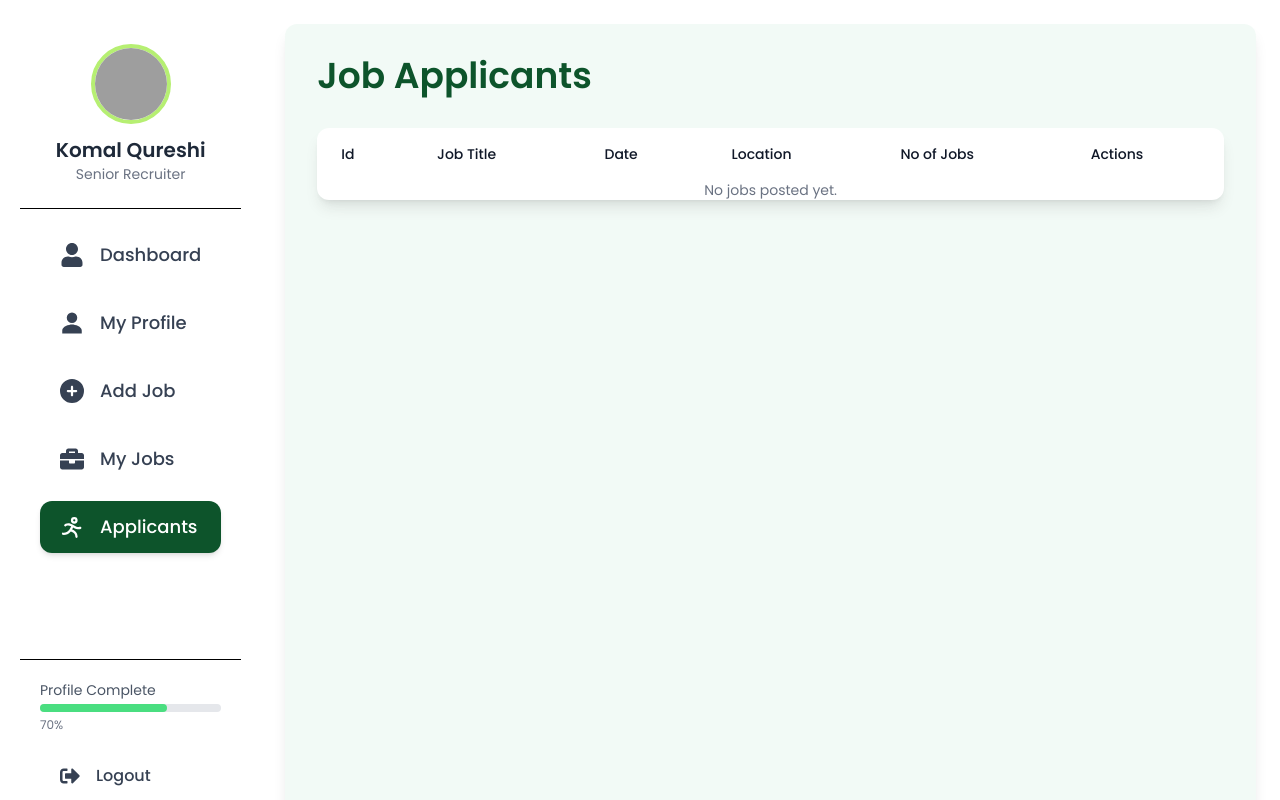
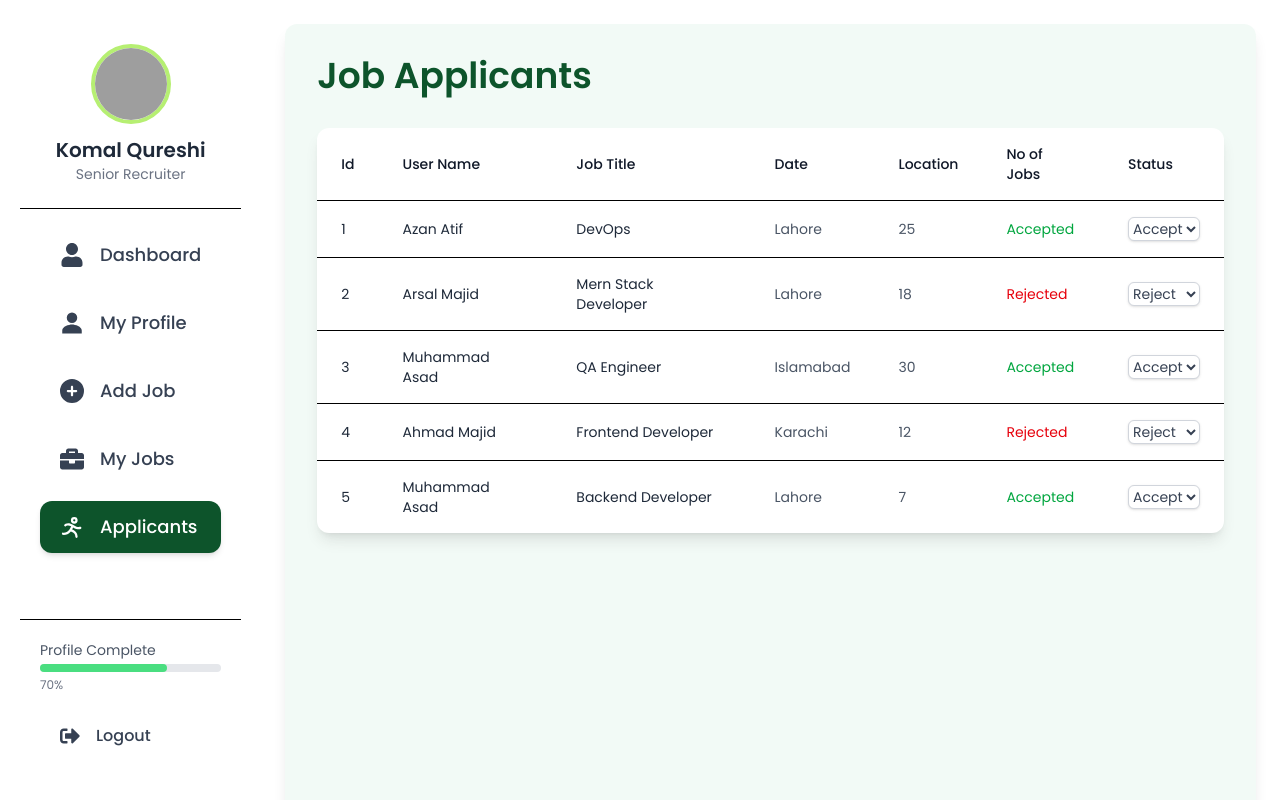
Before and after one commit to tabishmishere/Job-Portal-App, a React (Vite) app: page /dashboard/applicants in a window 1280 px wide. Built offline with nearby package versions, Linux system fonts and the light colour scheme; grey boxes are pictures that could not be loaded.

Commit message:
build job applicant ui and update sidebar according to that.

```diff
--- a/src/admin/JobApplicants.jsx
+++ b/src/admin/JobApplicants.jsx
@@ -1,10 +1,60 @@
 import React, { useState } from 'react';
 import { MdDelete } from 'react-icons/md';
 import { FaEdit } from 'react-icons/fa';
+import JobForm from "../components/Admin/JobForm";
 
 const JobApplicants = () => {
-  const [postedJobs, setPostedJobs] = useState([]);
+  const [postedJobs, setPostedJobs] = useState([
+    {
+      id: 1,
+      userName: 'Azan Atif',
+      title: "DevOps",
+      location: 'Lahore',
+      applicants: 25,
+      status: 'Accepted',
+    },
+    {
+      id: 2,
+      userName: 'Arsal Majid',
+      title: "Mern Stack Developer",
+      location: 'Lahore',
+      applicants: 18,
+      status: 'Rejected',
+    },
+    {
+      id: 3,
+      userName: 'Muhammad Asad',
+      title: "QA Engineer",
+      location: 'Islamabad',
+      applicants: 30,
+      status: 'Accepted',
+    },
+    {
+      id: 4,
+      userName: 'Ahmad Majid',
+      title: "Frontend Developer",
+      location: 'Karachi',
+      applicants: 12,
+      status: 'Rejected',
+    },
+    {
+      id: 5,
+      userName: 'Muhammad Asad',
+      title: "Backend Developer",
+      location: 'Lahore',
+      applicants: 7,
+      status: 'Accepted',
+    },
+  ]);
   const [isModalOpen, setIsModalOpen] = useState(false);
+
+  const handleStatusChange = (id, status) => {
+    setPostedJobs((prevJobs) =>
+      prevJobs.map((job) =>
+        job.id === id ? { ...job, status: status } : job
+      )
+    );
+  };
 
   return (
     <div className="flex-1 p-4 sm:p-8 bg-[rgba(211,239,224,0.3)] rounded-xl shadow-lg min-h-screen">
@@ -22,37 +72,47 @@ const JobApplicants = () => {
             <thead>
               <tr>
                 <th className="py-4 px-6 text-left font-medium text-gray-900">Id</th>
+                <th className="py-4 px-6 text-left font-medium text-gray-900">User Name</th>
                 <th className="py-4 px-6 text-left font-medium text-gray-900">Job Title</th>
                 <th className="py-4 px-6 text-left font-medium text-gray-900">Date</th>
                 <th className="py-4 px-6 text-left font-medium text-gray-900">Location</th>
                 <th className="py-4 px-6 text-left font-medium text-gray-900">No of Jobs</th>
-                <th className="py-4 px-6 text-left font-medium text-gray-900">Actions</th>
+                <th className="py-4 px-6 text-left font-medium text-gray-900">Status</th>
               </tr>
             </thead>
             <tbody>
               {postedJobs.length > 0 ? (
                 postedJobs.map((job) => (
                   <tr key={job.id} className="border-t hover:bg-gray-100 transition-all">
+                    <td className="py-4 px-6 text-gray-800">{job.id}</td>
+                    <td className="py-4 px-6 text-gray-800">{job.userName}</td>
                     <td className="py-4 px-6 text-gray-800">{job.title}</td>
-                    <td className="py-4 px-6 text-gray-600">{job.date}</td>
                     <td className="py-4 px-6 text-gray-600">{job.location}</td>
                     <td className="py-4 px-6 text-gray-600">{job.applicants}</td>
+                    <td className="py-4 px-6 text-gray-600">
+                      <span className={job.status === 'Accepted' ? 'text-green-600' : 'text-red-600'}>
+                        {job.status}
+                      </span>
+                    </td>
                     <td className="py-4 px-6">
                       <div className="flex space-x-4">
-                        <button className="text-gray-600 hover:text-red-600 transition-all">
-                          <MdDelete className="text-xl" />
-                        </button>
-                        <button className="text-gray-600 hover:text-green-600 transition-all">
-                          <FaEdit className="text-xl" />
-                        </button>
+                        <select
+                          value={job.status}
+                          onChange={(e) => handleStatusChange(job.id, e.target.value)}
+                          className="bg-white text-sm text-gray-700 border border-gray-300 rounded-md shadow-sm"
+                        >
+                          <option value="Accepted">Accept</option>
+                          <option value="Rejected">Reject</option>
+                        </select>
+
                       </div>
                     </td>
                   </tr>
                 ))
               ) : (
                 <tr>
-                  <td colSpan="6" className="text-center text-gray-500">
-                    No jobs posted yet.
+                  <td colSpan="7" className="text-center text-gray-500">
+                    No job applicants yet.
                   </td>
                 </tr>
               )}
@@ -62,15 +122,12 @@ const JobApplicants = () => {
 
         {/* Mobile View */}
         <div className="block md:hidden p-4 space-y-4">
-          {postedJobs.map((job) => (
+          {postedJobs.length > 0 ? (
+            postedJobs.map((job) => (
               <div key={job.id} className="bg-gray-50 rounded-lg p-4 shadow border border-gray-200">
                 <div className="mb-2">
                   <p className="text-sm text-gray-500">Job Title</p>
-                <p className="text-base font-semibold text-gray-800">{job.title}</p>
-              </div>
-              <div className="mb-2">
-                <p className="text-sm text-gray-500">Date</p>
-                <p className="text-base text-gray-700">{job.date}</p>
+                  <p className="text-base font-semibold text-gray-800">{job.userName}</p>
                 </div>
                 <div className="mb-2">
                   <p className="text-sm text-gray-500">Location</p>
@@ -80,23 +137,31 @@ const JobApplicants = () => {
                   <p className="text-sm text-gray-500">Applicants</p>
                   <p className="text-base text-gray-700">{job.applicants}</p>
                 </div>
+                <div className="mb-2">
+                  <p className="text-sm text-gray-500">Status</p>
+                  <span className={job.status === 'Accepted' ? 'text-green-600' : 'text-red-600'}>
+                    {job.status}
+                  </span>
+                </div>
                 <div className="flex space-x-4 pt-2">
-                <button className="text-gray-600 hover:text-red-600 transition-all">
-                  <MdDelete className="text-xl" />
-                </button>
-                <button className="text-gray-600 hover:text-green-600 transition-all">
-                  <FaEdit className="text-xl" />
-                </button>
+                  <select
+                    value={job.status}
+                    onChange={(e) => handleStatusChange(job.id, e.target.value)}
+                    className="bg-white text-sm text-gray-700 border border-gray-300 rounded-md shadow-sm"
+                  >
+                    <option value="Accepted">Accept</option>
+                    <option value="Rejected">Reject</option>
+                  </select>
                 </div>
               </div>
-          ))}
+            ))
+          ) : (
+            <div className="text-center text-gray-500">
+              No job applicants yet.
+            </div>
+          )}
         </div>
       </div>
-
-      {/* Modal for posting job */}
-      {isModalOpen && (
-        <JobForm setPostedJobs={setPostedJobs} setIsModalOpen={setIsModalOpen} />
-      )}
     </div>
   );
 };
--- a/src/admin/RecruiterSidebar.jsx
+++ b/src/admin/RecruiterSidebar.jsx
@@ -76,7 +76,7 @@ const RecruiterSidebar = () => {
           <span className="text-xs text-gray-500 mt-1 inline-block">70%</span>
         </div>
 
-        <button className="flex items-center gap-4 w-full cursor-pointer px-5 py-3 rounded-xl text-gray-700 font-medium hover:text-red-600 hover:bg-red-50 transition-all">
+        <button className="flex items-center gap-4 mb-10 w-full cursor-pointer px-5 py-3 rounded-xl text-gray-700 font-medium hover:text-red-600 hover:bg-red-50 transition-all">
           <FaSignOutAlt className="text-xl" />
           Logout
         </button>
```
Lines whose indentation alone changed are shown as unchanged.
